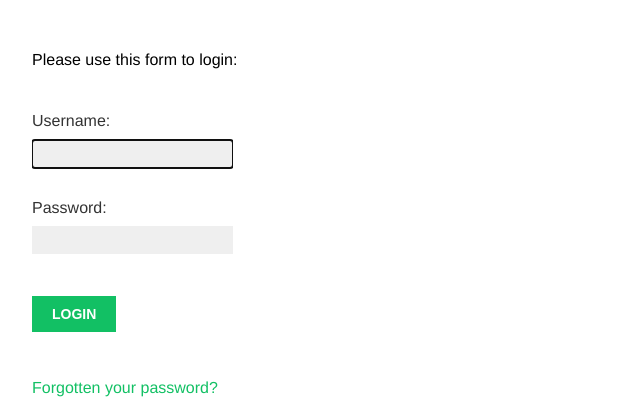
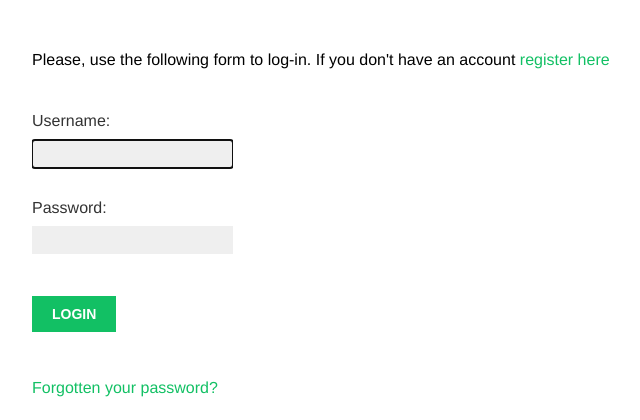
Before and after one commit to rajatvijay/phocial, a Django app: page /account/login/ in a window 1280 px wide. Shown: the part 47-467 px from the top of the page, without its empty margins (68-708 px from the left). Run offline with Django 3.2, Linux system fonts and the light colour scheme; some web fonts are replaced.

Commit message:
Added the link for registration in the login form

```diff
--- a/bookmarks/account/templates/registration/login.html
+++ b/bookmarks/account/templates/registration/login.html
@@ -10,7 +10,8 @@
     </p>
   {% else %}
     <p>
-      Please use this form to login:
+      Please, use the following form to log-in. If you don't have an account
+      <a href="{% url "register" %}">register here</a>
     </p>
   {% endif %}
   <div class="login-form">
```
Also changed, not shown: bookmarks/db.sqlite3, 1 other file.
